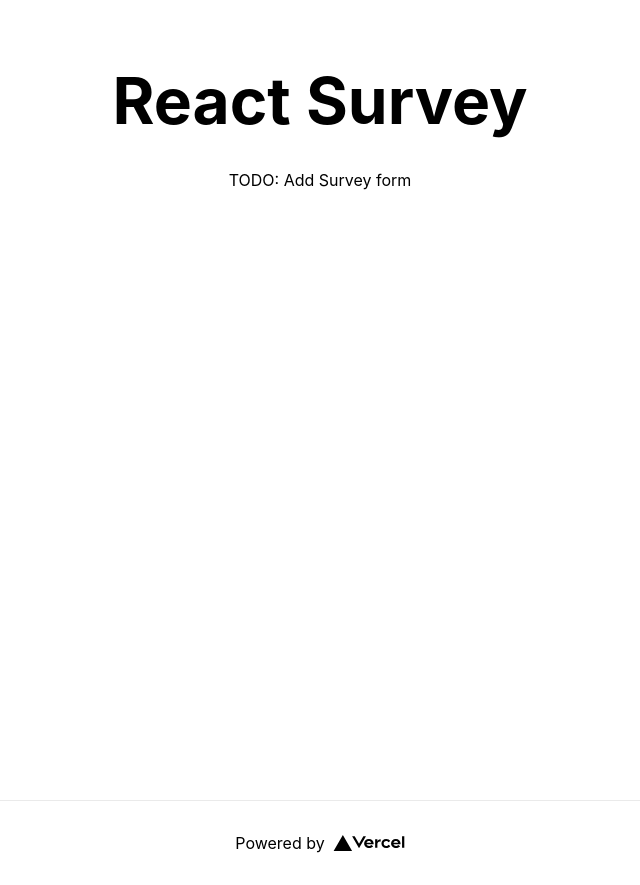
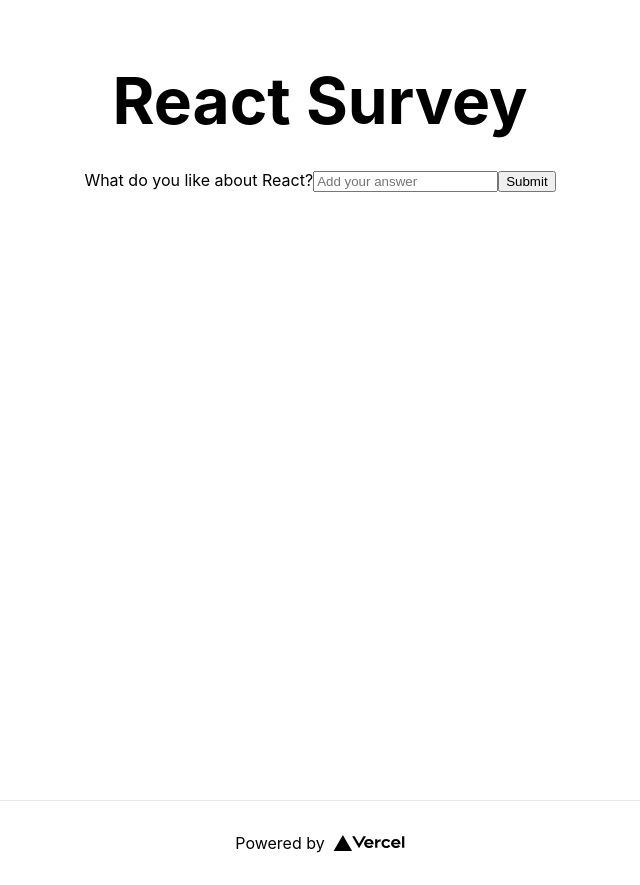
Before and after one commit to MattDClarke/React-survey-app_Next.js-and-Sanity, a Next.js app in the folder web/: page / in a window 1280 px wide. Shown: the whole page, without its empty margins (320-960 px from the left). Built offline with nearby package versions, Linux system fonts and the light colour scheme.

Commit message:
feat: add basic example Formik form

```diff
--- a/web/pages/index.js
+++ b/web/pages/index.js
@@ -1,5 +1,6 @@
 import Head from 'next/head'
 import Image from 'next/image'
+import { Formik, Field, Form } from 'formik';
 import styles from '../styles/Home.module.css'
 
 export default function Home() {
@@ -16,7 +17,21 @@ export default function Home() {
           React Survey
         </h1>
         <div className={styles.formContainer}>
-          TODO: Add Survey form
+          <Formik
+        initialValues={{
+          likes: '',
+        }}
+        onSubmit={async (values) => {
+          await new Promise((r) => setTimeout(r, 500));
+          alert(JSON.stringify(values, null, 2));
+        }}
+      >
+        <Form>
+          <label htmlFor="likes">What do you like about React?</label>
+          <Field id="likes" name="likes" placeholder="Add your answer" />
+          <button type="submit">Submit</button>
+        </Form>
+      </Formik>
         </div>
       </main>
 
```
